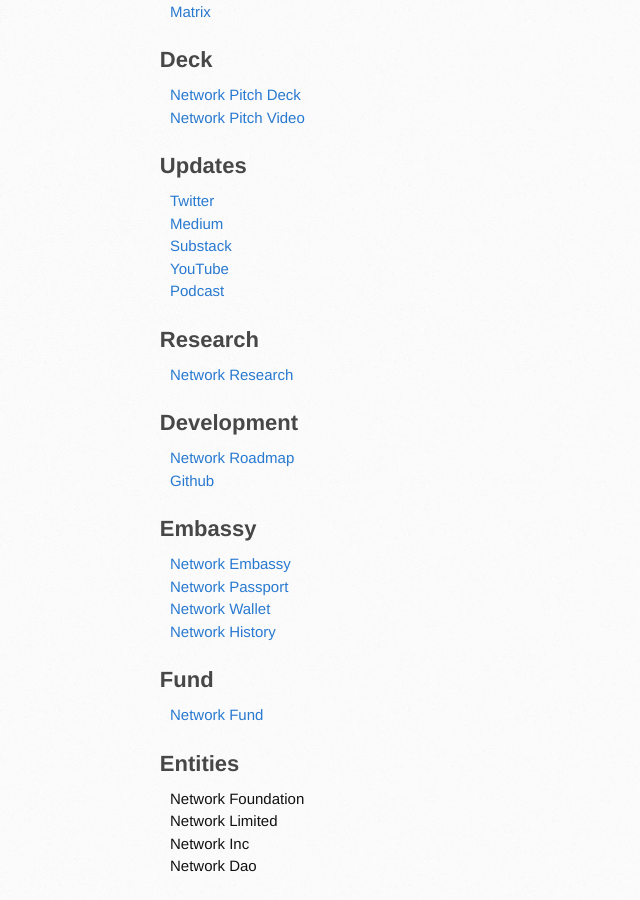
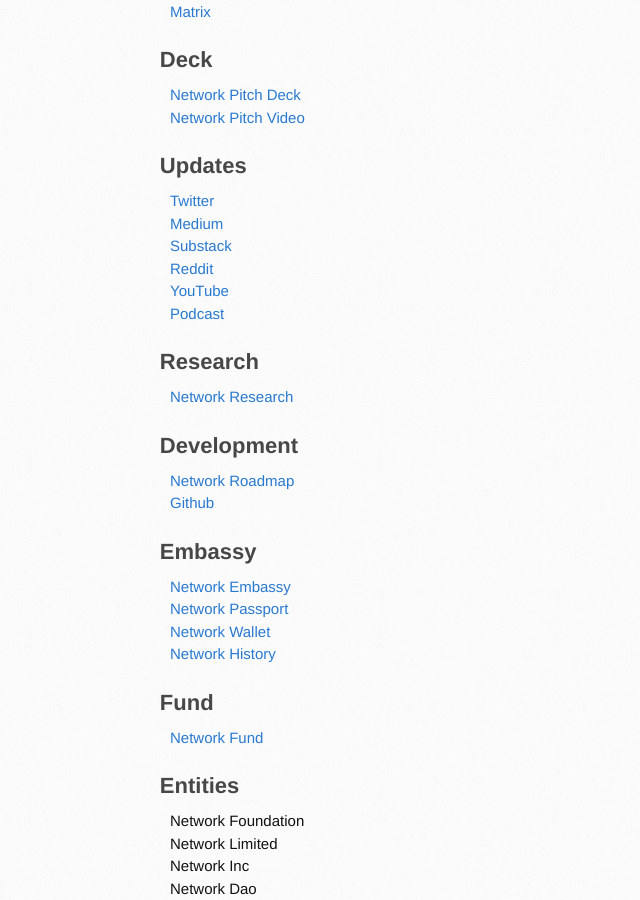
Before and after one commit to networkf/network.github.io, a Jekyll site: the page built from index.md, in a window 1280 px wide and 900 px high, scrolled down 842 px. Shown: the whole window, without its empty margins (0-640 px from the left). Built offline with Jekyll 4.4.1, drawn with Linux system fonts in a browser that asks for light colours; some web fonts are replaced; our own code applies the rules of GitHub Pages for plain Markdown files.

Commit message:
Update index.md

```diff
--- a/index.md
+++ b/index.md
@@ -49,6 +49,8 @@ Network is the brain computer network to power virtual dreams and foundation of
 <br>
 <a href="https://network.substack.com" target="_blank">Substack</a>
 <br>
+<a href="https://reddit.com/r/networkfoundation" target="_blank">Reddit</a>
+<br>
 <a href="https://www.youtube.com/channel/UCh3Zw3sr1xPklmgjS6VYU-g" target="_blank">YouTube</a>
 <br>
 <a href="https://anchor.fm/networkfoundation" target="_blank">Podcast</a>
```
